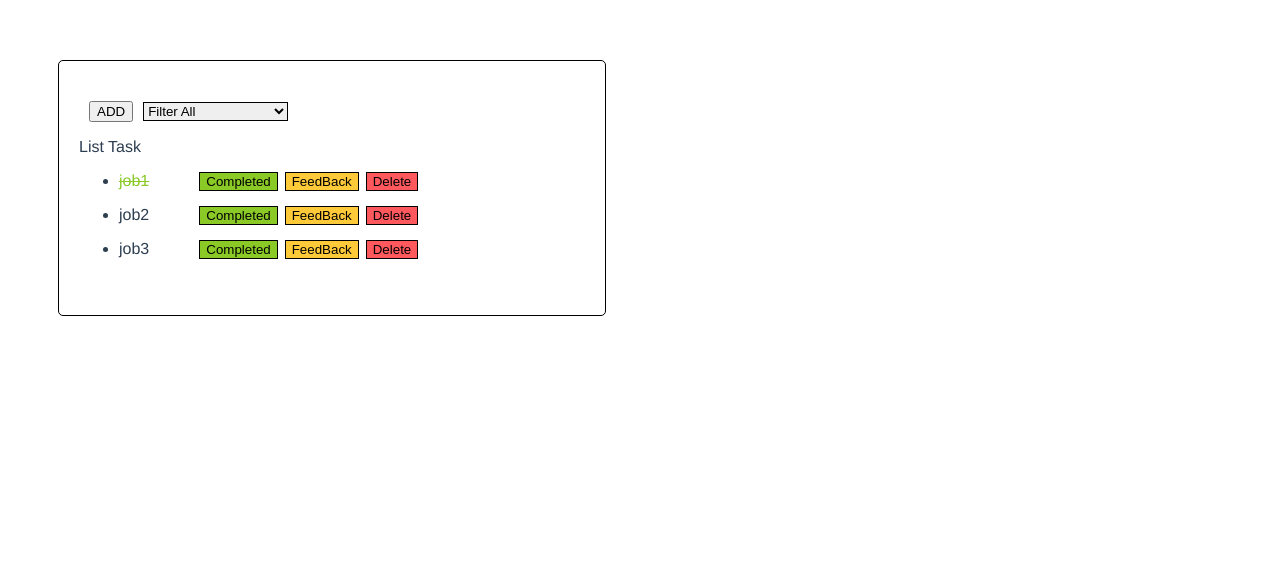
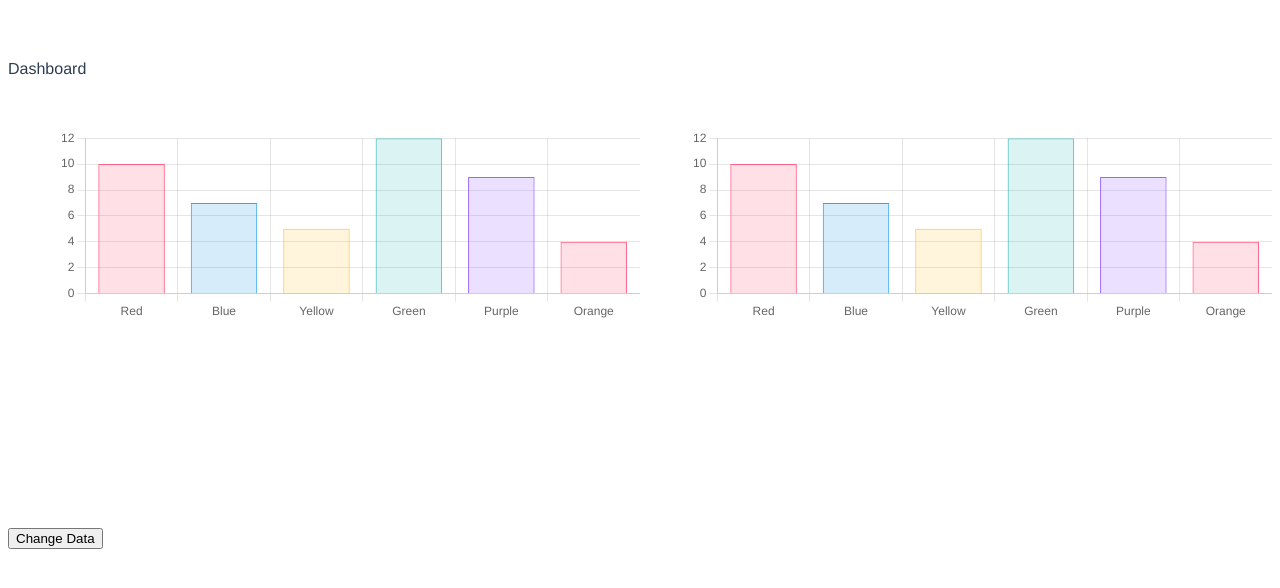
Before and after one commit to johnnguyen27021996/trainingVue, a Vue app: page / in a window 1280 px wide. Shown: the top 588 px of the page. Built offline with nearby package versions, Linux system fonts and the light colour scheme.

Commit message:
demo common chartJS

```diff
--- a/package.json
+++ b/package.json
@@ -8,6 +8,7 @@
     "lint": "vue-cli-service lint"
   },
   "dependencies": {
+    "chart.js": "^3.5.0",
     "core-js": "^3.6.5",
     "vue": "^3.0.0"
   },
--- a/src/App.vue
+++ b/src/App.vue
@@ -1,14 +1,17 @@
 <template>
-  <Demo></Demo>
+<!--  <Demo></Demo>-->
+  <Dashboard></Dashboard>
 </template>
 
 <script>
-import Demo from './components/Demo.vue'
+// import Demo from './components/Demo.vue'
+import Dashboard from './components/Dashboard.vue'
 
 export default {
   name: 'App',
   components: {
-    Demo
+    // Demo,
+    Dashboard
   }
 }
 </script>
--- /dev/null
+++ b/src/components/Dashboard.vue
@@ -0,0 +1,54 @@
+<template>
+  Dashboard
+  <div class="wrapper">
+    <Chart :id="'chartFirst'" :data="dataApi" :labels="'labels'" :value="'value'"></Chart>
+    <Chart :id="'chartSecond'" :data="dataApi" :labels="'labels'" :value="'value'"></Chart>
+  </div>
+  <button @click="changeData()">Change Data</button>
+</template>
+
+<script>
+import Chart from './share/Chart.vue';
+
+export default {
+  name: "Dashboard",
+  components: {
+    Chart
+  },
+  created() {
+    setTimeout(() => {
+      this.dataApi = [
+        { labels: 'Red', value: 10 },
+        { labels: 'Blue', value: 7 },
+        { labels: 'Yellow', value: 5 },
+        { labels: 'Green', value: 12 },
+        { labels: 'Purple', value: 9 },
+        { labels: 'Orange', value: 4 },
+      ]
+    })
+  },
+  data() {
+    return {
+      dataApi: [],
+    }
+  },
+  methods: {
+    changeData() {
+      setInterval(() => {
+        this.dataApi = [
+          { labels: 'Red', value: 10 },
+          { labels: 'Blue', value: 7 },
+          { labels: 'Yellow', value: 5 },
+        ]
+      }, 5000);
+    }
+  }
+}
+</script>
+
+<style scoped>
+.wrapper {
+  display: flex;
+  justify-content: space-between;
+}
+</style>
--- /dev/null
+++ b/src/components/share/Chart.vue
@@ -0,0 +1,116 @@
+<template>
+  <div class="chart" :style="{ 'width': width, 'height': height }">
+    <canvas :id="id" height="100%"></canvas>
+  </div>
+</template>
+
+<script>
+import Chart from 'chart.js/auto';
+
+export default {
+  name: "Chart",
+  props: {
+    id: {
+      type: String,
+      default: 'chartId'
+    },
+    width: {
+      type: String,
+      default: "600px"
+    },
+    height: {
+      type: String,
+      default: "400px"
+    },
+    data: {
+      type: Array,
+      require: true
+    },
+    labels: {
+      type: String,
+      require: true
+    },
+    value: {
+      type: String,
+      require: true
+    }
+  },
+  mounted() {
+    this.initChart();
+  },
+  watch: {
+    data: function (newVal) {
+      this.myChart.destroy();
+      this.initChart(newVal);
+    }
+  },
+  data() {
+    return {
+      myChart: null,
+      backgroundColor: [
+        'rgba(255, 99, 132, 0.2)',
+        'rgba(54, 162, 235, 0.2)',
+        'rgba(255, 206, 86, 0.2)',
+        'rgba(75, 192, 192, 0.2)',
+        'rgba(153, 102, 255, 0.2)',
+      ],
+      borderColor: [
+        'rgba(255, 99, 132, 1)',
+        'rgba(54, 162, 235, 1)',
+        'rgba(255, 206, 86, 1)',
+        'rgba(75, 192, 192, 1)',
+        'rgba(153, 102, 255, 1)',
+      ],
+    }
+  },
+  methods: {
+    initChart(data = null) {
+      this.myChart = new Chart(this.id, {
+        type: 'bar',
+        data: {
+          labels: this.labelsData(data),
+          datasets: [{
+            data: this.getData(data),
+            backgroundColor: this.getColor(this.backgroundColor, data),
+            borderColor:  this.getColor(this.borderColor, data),
+            borderWidth: 1
+          }]
+        },
+        options: {
+          scales: {
+            y: {
+              beginAtZero: true
+            }
+          },
+          plugins: {
+            legend: {
+              display: false,
+            }
+          }
+        }
+      });
+    },
+    labelsData(data) {
+      return data?.map(item => item[this.labels]);
+    },
+    getData(data) {
+      return data?.map(item => item[this.value]);
+    },
+    getColor(colors, data) {
+      const arr = [];
+      if (data) {
+        for (let i = 0; i < data.length; i++) {
+          arr.push(colors[i % 5]);
+        }
+      }
+      return arr;
+    }
+  }
+}
+</script>
+
+<style scoped>
+.chart {
+  margin: 50px 0 0 50px;
+}
+</style>
```
Also changed, not shown: 1 other file (tests, documents, lock files or other folders).
